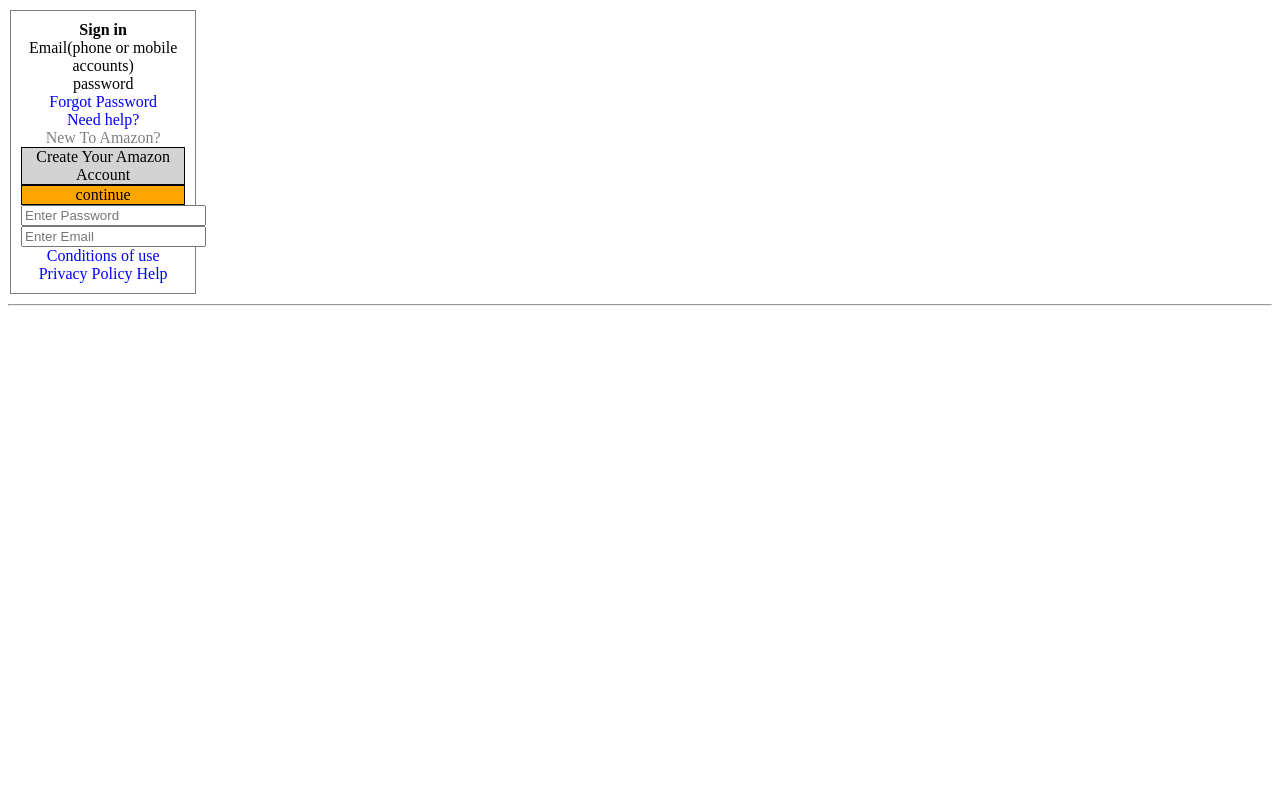
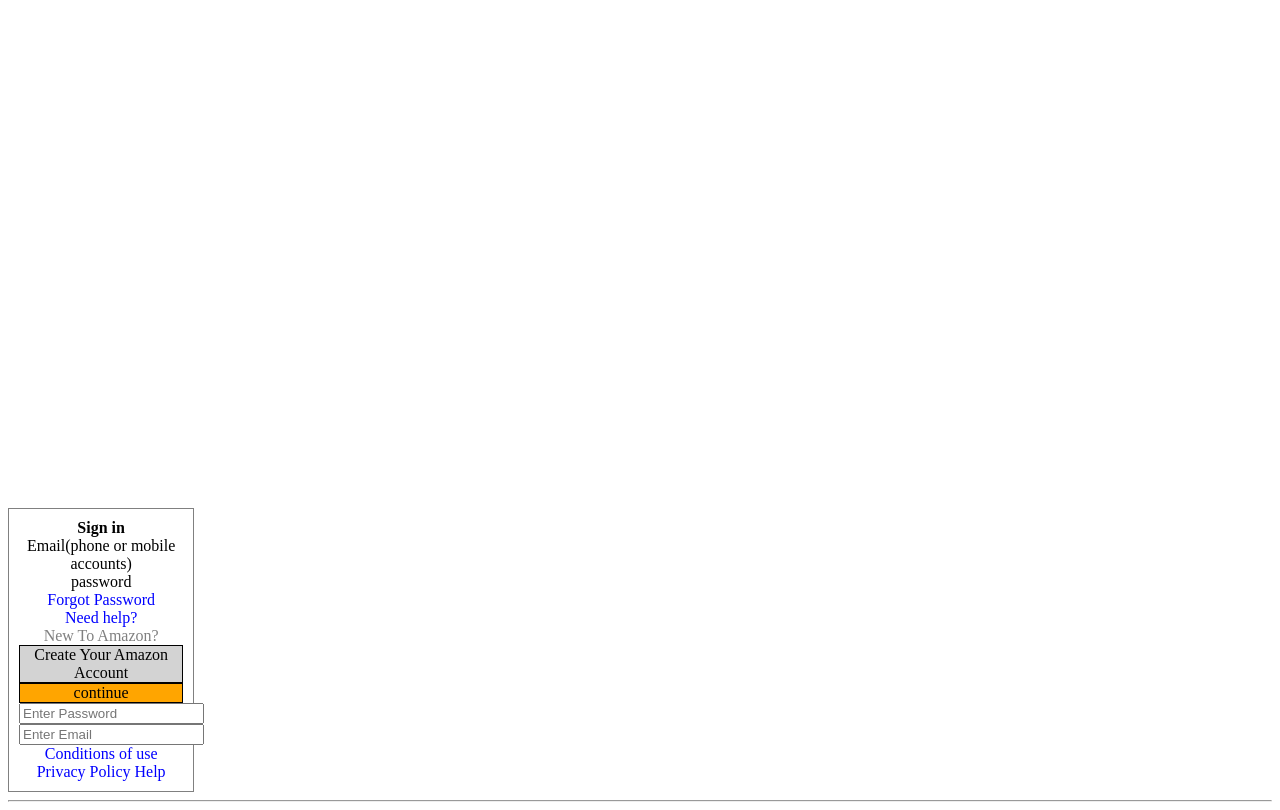
Before and after one commit to shawn402022/amrep, a plain HTML site: page index.html in a window 1280 px wide. Drawn offline with Linux system fonts and the light colour scheme.

Commit message:
added css styling

```diff
--- a/CSS/CSS.CSS
+++ b/CSS/CSS.CSS
@@ -1,12 +1,12 @@
 #mainbx{
-    margin: auto;
+    margin-top: 500px;
     width: 13%;
     padding:10px;
     border-style: solid;
     border-width: 1px;
     border-color:gray;
     display: inline-block;
-    margin: 2px;
+    git
 
   }
 
```
